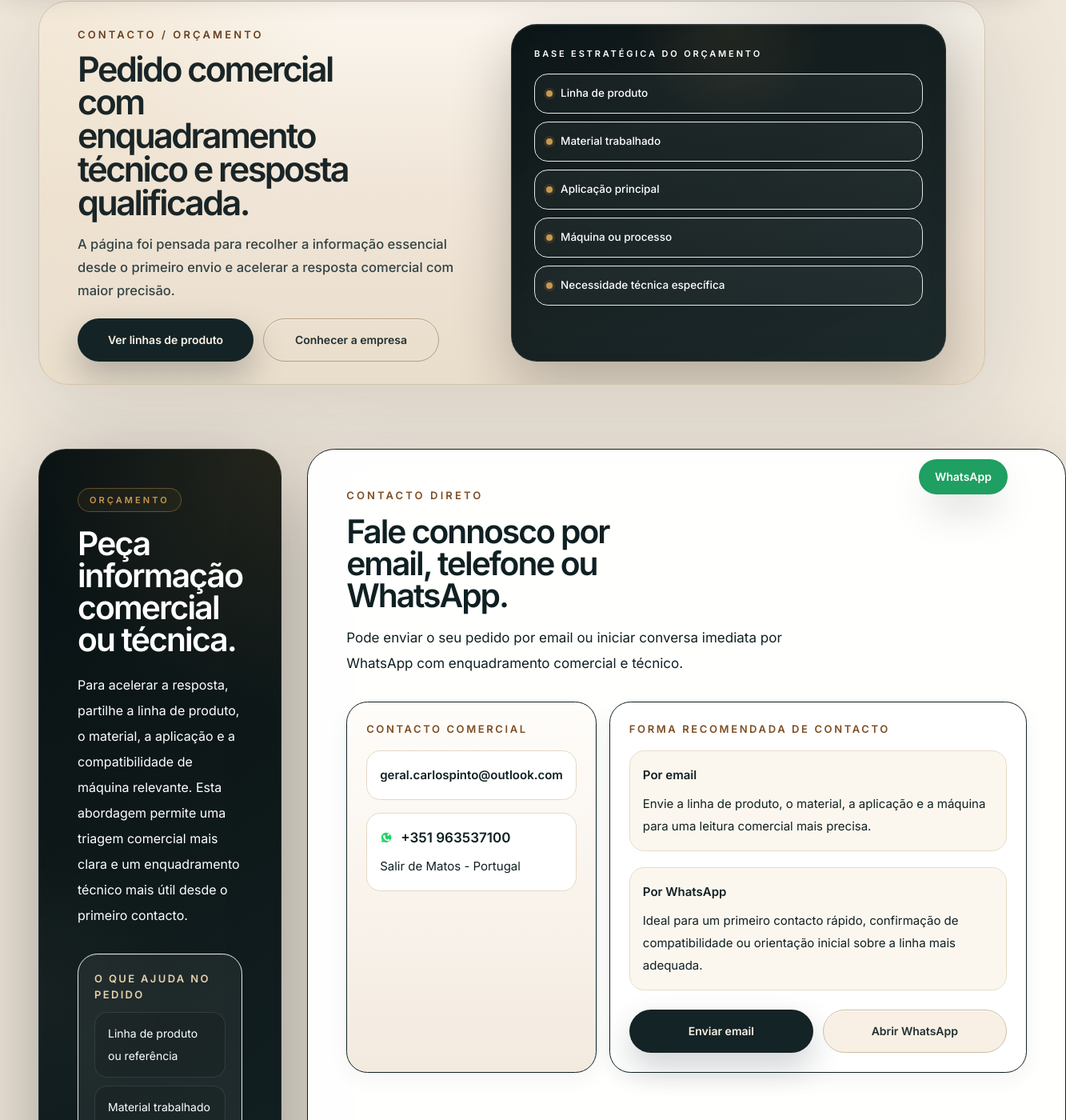
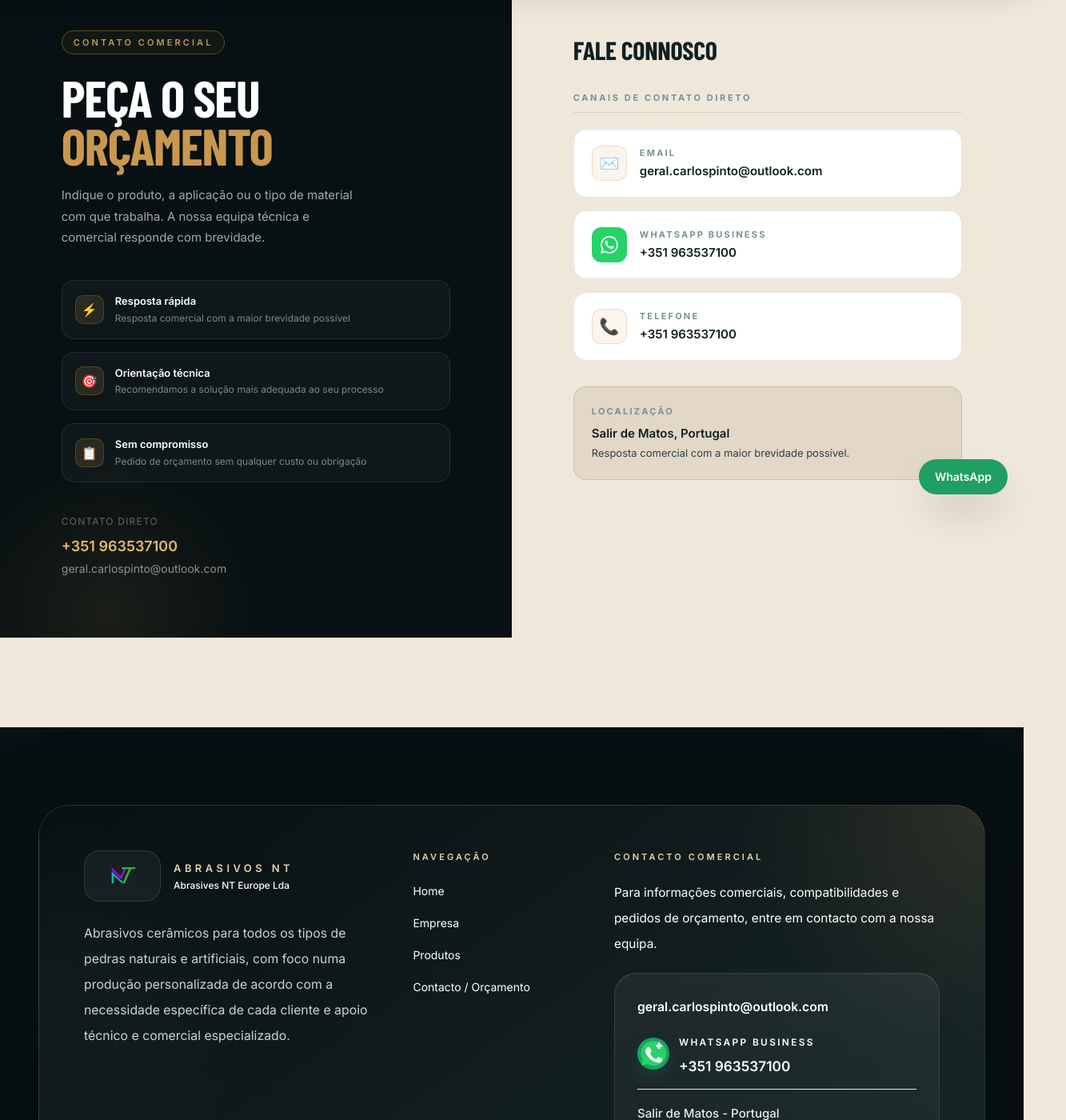
Before and after one commit to CAP1974/abrasivos-nt-site, a Next.js app: page /orcamento in a window 1280 px wide. Shown: the part 162-1562 px from the top of the page at 80% size, 1333 px wide, since content can reach past the window. Built offline with nearby package versions, Linux system fonts and the light colour scheme; a web font is replaced by a local one.

Commit message:
Update page.tsx

```diff
--- a/app/orcamento/page.tsx
+++ b/app/orcamento/page.tsx
@@ -1,168 +1,132 @@
 import Link from "next/link";
+import { SiteHeader } from "@/components/site-header";
 import { SiteFooter } from "@/components/site-footer";
-import { SiteHeader } from "@/components/site-header";
-import { WhatsAppBusinessIcon } from "@/components/whatsapp-business-icon";
 import { WhatsAppButton } from "@/components/whatsapp-button";
-
-const heroItems = [
-  "Linha de produto",
-  "Material trabalhado",
-  "Aplicação principal",
-  "Máquina ou processo",
-  "Necessidade técnica específica"
-];
+import { contact } from "@/content/site";
 
 export default function OrcamentoPage() {
   return (
     <>
       <SiteHeader />
-      <main className="pb-14 sm:pb-16">
-        <section className="container-shell pt-7 sm:pt-8 lg:pt-10">
-          <div className="mx-auto max-w-[1360px] overflow-hidden rounded-[2.3rem] border border-[#d2c2ad] bg-[radial-gradient(circle_at_top_left,rgba(201,154,81,0.14),transparent_30%),radial-gradient(circle_at_88%_14%,rgba(16,32,34,0.08),transparent_24%),linear-gradient(180deg,#fbf6ee_0%,#f0e5d7_50%,#e9ddcb_100%)] px-6 py-5 shadow-[0_34px_120px_rgba(16,32,34,0.12)] sm:px-8 sm:py-6 lg:px-10 lg:py-6 xl:grid xl:grid-cols-[0.96fr_1.04fr] xl:gap-10 xl:px-12 xl:py-7">
-            <div className="max-w-[620px] self-center">
-              <p className="mt-1 text-[13px] font-semibold uppercase tracking-[0.24em] text-sand-800">CONTACTO / ORÇAMENTO</p>
-              <h1 className="mt-3 max-w-[12.2ch] text-[1.95rem] font-semibold tracking-[-0.06em] text-[#1a2527] sm:text-[2.25rem] sm:leading-[1] lg:text-[2.5rem] lg:leading-[0.97] xl:text-[2.7rem]">
-                Pedido comercial com enquadramento técnico e resposta qualificada.
+      <main>
+        <div style={{ display: "grid", gridTemplateColumns: "1fr 1fr", minHeight: "calc(100vh - 73px)" }}
+          className="max-lg:grid-cols-1">
+
+          {/* LEFT — dark */}
+          <div className="relative overflow-hidden flex flex-col justify-between"
+            style={{ background: "var(--deep)", color: "#fff", padding: "clamp(48px,6vw,80px)" }}>
+            <div className="absolute pointer-events-none"
+              style={{ bottom: "-20%", left: "-10%", width: 400, height: 400, borderRadius: "50%", background: "radial-gradient(circle,rgba(201,152,79,0.1) 0%,transparent 70%)" }} />
+
+            <div className="relative z-10">
+              <div className="section-kicker mb-6">Contato Comercial</div>
+              <h1 style={{ fontFamily: "var(--font-barlow),sans-serif", fontSize: "clamp(2.8rem,5vw,4.8rem)", fontWeight: 800, textTransform: "uppercase", letterSpacing: "-0.02em", lineHeight: 0.93, marginBottom: 20 }}>
+                Peça o seu<br /><em style={{ color: "var(--sand)", fontStyle: "normal" }}>Orçamento</em>
               </h1>
-              <p className="mt-4 max-w-[560px] text-[15px] font-medium leading-7 text-[#334345] sm:text-[16px] sm:leading-[1.75] lg:text-[16.5px]">
-                A página foi pensada para recolher a informação essencial desde o primeiro envio e acelerar a resposta comercial com maior precisão.
+              <p style={{ fontSize: 15, lineHeight: 1.75, color: "rgba(255,255,255,0.64)", maxWidth: "40ch" }}>
+                Indique o produto, a aplicação ou o tipo de material com que trabalha. A nossa equipa técnica e comercial responde com brevidade.
               </p>
-              <div className="mt-5 flex flex-col gap-3 sm:flex-row">
-                <Link
-                  href="/produtos"
-                  className="inline-flex min-h-[54px] min-w-[220px] items-center justify-center rounded-full bg-[#142325] px-7 py-4 text-sm font-semibold text-[#faf3e7] shadow-[0_18px_40px_rgba(16,32,34,0.26)] transition duration-200 hover:-translate-y-0.5 hover:bg-[#0d181a]"
-                >
-                  Ver linhas de produto
-                </Link>
-                <Link
-                  href="/empresa"
-                  className="inline-flex min-h-[54px] min-w-[220px] items-center justify-center rounded-full border border-[#b39e81] bg-white/28 px-7 py-4 text-sm font-semibold text-[#223133] shadow-[inset_0_1px_0_rgba(255,255,255,0.52)] transition duration-200 hover:-translate-y-0.5 hover:bg-white/44"
-                >
-                  Conhecer a empresa
-                </Link>
+
+              <div style={{ display: "grid", gap: 16, marginTop: 40 }}>
+                {[
+                  { icon: "⚡", title: "Resposta rápida", desc: "Resposta comercial com a maior brevidade possível" },
+                  { icon: "🎯", title: "Orientação técnica", desc: "Recomendamos a solução mais adequada ao seu processo" },
+                  { icon: "📋", title: "Sem compromisso", desc: "Pedido de orçamento sem qualquer custo ou obrigação" },
+                ].map((p) => (
+                  <div key={p.title} style={{ display: "flex", alignItems: "center", gap: 14, padding: 16, borderRadius: 16, border: "1px solid rgba(255,255,255,0.09)", background: "rgba(255,255,255,0.03)" }}>
+                    <div style={{ width: 36, height: 36, borderRadius: 10, background: "rgba(201,152,79,0.15)", border: "1px solid rgba(201,152,79,0.25)", display: "flex", alignItems: "center", justifyContent: "center", fontSize: 16, flexShrink: 0 }}>
+                      {p.icon}
                     </div>
+                    <div>
+                      <h5 style={{ fontSize: 13, fontWeight: 600, color: "#fff", marginBottom: 2 }}>{p.title}</h5>
+                      <p style={{ fontSize: 12, color: "rgba(255,255,255,0.48)" }}>{p.desc}</p>
                     </div>
-
-            <div className="mt-7 xl:mt-0 xl:self-stretch">
-              <div className="h-full rounded-[2rem] border border-white/10 bg-[radial-gradient(circle_at_top,rgba(201,154,81,0.1),transparent_24%),linear-gradient(155deg,rgba(7,16,18,0.98)_0%,rgba(13,23,24,0.97)_34%,rgba(20,35,37,0.96)_100%)] px-5 py-5 text-white shadow-[0_28px_72px_rgba(5,9,10,0.24),inset_0_1px_0_rgba(255,255,255,0.05),inset_0_-10px_24px_rgba(0,0,0,0.07)] sm:px-6 sm:py-6 lg:px-7 lg:py-7">
-                <p className="text-[11px] font-semibold uppercase tracking-[0.26em] text-sand-100/86">Base estratégica do orçamento</p>
-                <div className="mt-4 grid gap-2.5">
-                  {heroItems.map((item) => (
-                    <div
-                      key={item}
-                      className="group flex min-h-[50px] items-center gap-2.5 rounded-[1.05rem] border border-white/9 bg-[linear-gradient(180deg,rgba(255,255,255,0.04)_0%,rgba(255,255,255,0.022)_100%)] px-3.5 py-2.5 shadow-[inset_0_1px_0_rgba(255,255,255,0.045)] transition duration-300 ease-out hover:border-sand-300/18 hover:bg-[linear-gradient(180deg,rgba(255,255,255,0.055)_0%,rgba(255,255,255,0.03)_100%)] hover:shadow-[0_8px_18px_rgba(0,0,0,0.1),inset_0_1px_0_rgba(255,255,255,0.05)]"
-                    >
-                      <span className="h-2 w-2 shrink-0 rounded-full bg-sand-400 shadow-[0_0_0_3px_rgba(201,154,81,0.12),0_0_10px_rgba(201,154,81,0.12)] transition duration-300 group-hover:shadow-[0_0_0_3px_rgba(201,154,81,0.14),0_0_12px_rgba(201,154,81,0.14)]" />
-                      <p className="text-[13px] font-medium leading-5.5 text-white/93 sm:text-[13.5px]">{item}</p>
                   </div>
                 ))}
               </div>
             </div>
+
+            <div className="relative z-10 mt-10">
+              <p style={{ fontSize: 12, color: "rgba(255,255,255,0.35)", marginBottom: 8, letterSpacing: "0.1em", textTransform: "uppercase" }}>
+                Contato direto
+              </p>
+              <a href={`tel:${contact.phone}`}
+                style={{ display: "block", fontSize: 18, fontWeight: 600, color: "var(--sand-light)" }}>
+                {contact.phone}
+              </a>
+              <a href={`mailto:${contact.email}`}
+                style={{ display: "block", fontSize: 14, color: "rgba(255,255,255,0.52)", marginTop: 4 }}>
+                {contact.email}
+              </a>
             </div>
           </div>
-        </section>
 
-        <section className="container-shell pt-14 sm:pt-16 lg:pt-18 xl:pt-20">
-          <div className="mx-auto max-w-[1360px] grid gap-6 xl:grid-cols-[0.9fr_1.1fr] xl:gap-8">
-            <div className="surface-dark rounded-[2.15rem] border border-white/10 p-8 text-white shadow-[0_34px_110px_rgba(5,9,10,0.34)] sm:p-10 lg:p-12">
-              <span className="section-kicker border-sand-300/30 bg-sand-300/10 text-sand-200">Orçamento</span>
-              <h2 className="mt-5 max-w-[13ch] text-[2.1rem] font-semibold tracking-[-0.045em] text-white sm:text-[2.55rem] lg:leading-[0.98]">
-                Peça informação comercial ou técnica.
+          {/* RIGHT — light */}
+          <div className="flex items-start" style={{ background: "var(--cream)", padding: "clamp(48px,6vw,80px)" }}>
+            <div style={{ width: "100%", maxWidth: 520 }}>
+              <h2 style={{ fontFamily: "var(--font-barlow),sans-serif", fontSize: "2rem", fontWeight: 800, textTransform: "uppercase", letterSpacing: "-0.01em", color: "var(--steel)", marginBottom: 28 }}>
+                Fale connosco
               </h2>
-              <p className="mt-5 text-[1rem] leading-8 text-white/82">
-                Para acelerar a resposta, partilhe a linha de produto, o material, a aplicação e a compatibilidade de máquina relevante. Esta abordagem permite uma triagem comercial mais clara e um enquadramento técnico mais útil desde o primeiro contacto.
+
+              <p style={{ fontSize: 11, fontWeight: 700, letterSpacing: "0.24em", textTransform: "uppercase", color: "var(--text-muted)", marginBottom: 20, paddingBottom: 10, borderBottom: "1px solid var(--border-light)" }}>
+                Canais de contato direto
               </p>
 
-              <div className="mt-8 grid gap-4 text-sm text-white/78">
-                <div className="rounded-[1.55rem] border border-white/12 bg-white/[0.06] px-5 py-5 shadow-[inset_0_1px_0_rgba(255,255,255,0.08)]">
-                  <p className="text-[13px] font-semibold uppercase tracking-[0.18em] text-sand-200">O que ajuda no pedido</p>
-                  <ul className="mt-3 grid gap-2.5 leading-7 text-white/84">
-                    <li className="rounded-[1rem] border border-white/10 bg-black/10 px-4 py-3">Linha de produto ou referência</li>
-                    <li className="rounded-[1rem] border border-white/10 bg-black/10 px-4 py-3">Material trabalhado</li>
-                    <li className="rounded-[1rem] border border-white/10 bg-black/10 px-4 py-3">Aplicação principal</li>
-                    <li className="rounded-[1rem] border border-white/10 bg-black/10 px-4 py-3">Máquina, processo ou compatibilidade relevante</li>
-                  </ul>
+              <div style={{ display: "grid", gap: 16, marginBottom: 32 }}>
+                {/* Email */}
+                <a href={`mailto:${contact.email}`}
+                  style={{ display: "flex", alignItems: "center", gap: 16, padding: "20px 22px", borderRadius: 16, border: "1.5px solid var(--border-light)", background: "#fff", transition: "border-color .18s,box-shadow .18s" }}
+                  onMouseOver={(e) => { (e.currentTarget as HTMLElement).style.borderColor = "rgba(201,152,79,0.6)"; (e.currentTarget as HTMLElement).style.boxShadow = "0 6px 20px rgba(16,32,34,0.08)"; }}
+                  onMouseOut={(e) => { (e.currentTarget as HTMLElement).style.borderColor = "var(--border-light)"; (e.currentTarget as HTMLElement).style.boxShadow = "none"; }}>
+                  <div style={{ width: 44, height: 44, borderRadius: 12, background: "rgba(201,152,79,0.1)", border: "1px solid rgba(201,152,79,0.25)", display: "flex", alignItems: "center", justifyContent: "center", flexShrink: 0, fontSize: 20 }}>
+                    ✉️
+                  </div>
+                  <div>
+                    <div style={{ fontSize: 11, fontWeight: 700, letterSpacing: "0.2em", textTransform: "uppercase", color: "var(--text-muted)", marginBottom: 4 }}>Email</div>
+                    <div style={{ fontSize: 15, fontWeight: 600, color: "var(--steel)" }}>{contact.email}</div>
+                  </div>
+                </a>
+
+                {/* WhatsApp */}
+                <a href={`https://wa.me/${contact.whatsapp.replace(/\s/g, "")}`} target="_blank" rel="noopener"
+                  style={{ display: "flex", alignItems: "center", gap: 16, padding: "20px 22px", borderRadius: 16, border: "1.5px solid var(--border-light)", background: "#fff", transition: "border-color .18s,box-shadow .18s" }}
+                  onMouseOver={(e) => { (e.currentTarget as HTMLElement).style.borderColor = "rgba(37,211,102,0.5)"; (e.currentTarget as HTMLElement).style.boxShadow = "0 6px 20px rgba(16,32,34,0.08)"; }}
+                  onMouseOut={(e) => { (e.currentTarget as HTMLElement).style.borderColor = "var(--border-light)"; (e.currentTarget as HTMLElement).style.boxShadow = "none"; }}>
+                  <div style={{ width: 44, height: 44, borderRadius: 12, background: "#25D366", display: "flex", alignItems: "center", justifyContent: "center", flexShrink: 0 }}>
+                    <svg viewBox="0 0 24 24" fill="white" width={22} height={22}>
+                      <path d="M17.472 14.382c-.297-.149-1.758-.867-2.03-.967-.273-.099-.471-.148-.67.15-.197.297-.767.966-.94 1.164-.173.199-.347.223-.644.075-.297-.15-1.255-.463-2.39-1.475-.883-.788-1.48-1.761-1.653-2.059-.173-.297-.018-.458.13-.606.134-.133.298-.347.446-.52.149-.174.198-.298.298-.497.099-.198.05-.371-.025-.52-.075-.149-.669-1.612-.916-2.207-.242-.579-.487-.5-.669-.51-.173-.008-.371-.01-.57-.01-.198 0-.52.074-.792.372-.272.297-1.04 1.016-1.04 2.479 0 1.462 1.065 2.875 1.213 3.074.149.198 2.096 3.2 5.077 4.487.709.306 1.262.489 1.694.625.712.227 1.36.195 1.871.118.571-.085 1.758-.719 2.006-1.413.248-.694.248-1.289.173-1.413-.074-.124-.272-.198-.57-.347m-5.421 7.403h-.004a9.87 9.87 0 01-5.031-1.378l-.361-.214-3.741.982.998-3.648-.235-.374a9.86 9.86 0 01-1.51-5.26c.001-5.45 4.436-9.884 9.888-9.884 2.64 0 5.122 1.03 6.988 2.898a9.825 9.825 0 012.893 6.994c-.003 5.45-4.437 9.884-9.885 9.884m8.413-18.297A11.815 11.815 0 0012.05 0C5.495 0 .16 5.335.157 11.892c0 2.096.547 4.142 1.588 5.945L.057 24l6.305-1.654a11.882 11.882 0 005.683 1.448h.005c6.554 0 11.89-5.335 11.893-11.893a11.821 11.821 0 00-3.48-8.413z" />
+                    </svg>
+                  </div>
+                  <div>
+                    <div style={{ fontSize: 11, fontWeight: 700, letterSpacing: "0.2em", textTransform: "uppercase", color: "var(--text-muted)", marginBottom: 4 }}>WhatsApp Business</div>
+                    <div style={{ fontSize: 15, fontWeight: 600, color: "var(--steel)" }}>{contact.whatsapp}</div>
+                  </div>
+                </a>
+
+                {/* Phone */}
+                <a href={`tel:${contact.phone}`}
+                  style={{ display: "flex", alignItems: "center", gap: 16, padding: "20px 22px", borderRadius: 16, border: "1.5px solid var(--border-light)", background: "#fff", transition: "border-color .18s,box-shadow .18s" }}
+                  onMouseOver={(e) => { (e.currentTarget as HTMLElement).style.borderColor = "rgba(201,152,79,0.6)"; (e.currentTarget as HTMLElement).style.boxShadow = "0 6px 20px rgba(16,32,34,0.08)"; }}
+                  onMouseOut={(e) => { (e.currentTarget as HTMLElement).style.borderColor = "var(--border-light)"; (e.currentTarget as HTMLElement).style.boxShadow = "none"; }}>
+                  <div style={{ width: 44, height: 44, borderRadius: 12, background: "rgba(201,152,79,0.1)", border: "1px solid rgba(201,152,79,0.25)", display: "flex", alignItems: "center", justifyContent: "center", flexShrink: 0, fontSize: 20 }}>
+                    📞
+                  </div>
+                  <div>
+                    <div style={{ fontSize: 11, fontWeight: 700, letterSpacing: "0.2em", textTransform: "uppercase", color: "var(--text-muted)", marginBottom: 4 }}>Telefone</div>
+                    <div style={{ fontSize: 15, fontWeight: 600, color: "var(--steel)" }}>{contact.phone}</div>
+                  </div>
+                </a>
               </div>
 
-                <div className="rounded-[1.55rem] border border-white/12 bg-white/[0.06] px-5 py-5 shadow-[inset_0_1px_0_rgba(255,255,255,0.08)]">
-                  <p className="text-[13px] font-semibold uppercase tracking-[0.18em] text-sand-200">Resposta comercial</p>
-                  <p className="mt-3 leading-7 text-white/84">
-                    Pedidos comerciais com maior contexto recebem resposta mais útil, mais rápida e melhor orientada.
-                  </p>
+              <div style={{ padding: 22, borderRadius: 16, background: "var(--cream-2)", border: "1px solid var(--border-light)" }}>
+                <div style={{ fontSize: 11, fontWeight: 700, letterSpacing: "0.2em", textTransform: "uppercase", color: "var(--text-muted)", marginBottom: 8 }}>Localização</div>
+                <div style={{ fontSize: 15, fontWeight: 600, color: "var(--steel)", marginBottom: 4 }}>{contact.locationLabel}, {contact.locationValue}</div>
+                <div style={{ fontSize: 13, color: "var(--steel-mid)" }}>{contact.responseWindow}</div>
               </div>
             </div>
           </div>
 
-            <div className="panel-strong border-[color:var(--border-strong)] p-8 shadow-[0_20px_52px_rgba(16,32,34,0.07)] sm:p-10 lg:p-12">
-              <div className="max-w-[760px]">
-                <p className="text-[13px] font-semibold uppercase tracking-[0.24em] text-sand-700">Contacto direto</p>
-                <h2 className="mt-4 max-w-[16ch] text-[2rem] font-semibold tracking-[-0.05em] text-steel-950 sm:text-[2.35rem] lg:text-[2.55rem] lg:leading-[0.98]">
-                  Fale connosco por email, telefone ou WhatsApp.
-                </h2>
-                <p className="mt-4 max-w-[620px] text-[16px] leading-8 text-steel-900/88 sm:text-[17px]">
-                  Pode enviar o seu pedido por email ou iniciar conversa imediata por WhatsApp com enquadramento comercial e técnico.
-                </p>
         </div>
-
-              <div className="mt-8 grid gap-4 lg:grid-cols-[0.88fr_1.12fr]">
-                <div className="rounded-[1.65rem] border border-[color:var(--border-strong)] bg-[linear-gradient(180deg,#fffdfa_0%,#f3eadf_100%)] px-6 py-6 shadow-[0_8px_26px_rgba(16,32,34,0.05),inset_0_1px_0_rgba(255,255,255,0.85)]">
-                  <p className="text-[13px] font-semibold uppercase tracking-[0.2em] text-sand-700">Contacto comercial</p>
-                  <div className="mt-4 grid gap-4">
-                    <a
-                      href="mailto:geral.carlospinto@outlook.com"
-                      className="rounded-[1.1rem] border border-[#e5d8c5] bg-white px-4 py-4 text-[15px] font-semibold leading-7 text-steel-950 shadow-[inset_0_1px_0_rgba(255,255,255,0.9)] transition duration-200 hover:border-sand-400"
-                    >
-                      geral.carlospinto@outlook.com
-                    </a>
-                    <div className="rounded-[1.1rem] border border-[#e5d8c5] bg-white px-4 py-4 shadow-[inset_0_1px_0_rgba(255,255,255,0.9)]">
-                      <div className="inline-flex items-center gap-2.5 text-[17px] font-semibold leading-7 text-steel-950">
-                        <WhatsAppBusinessIcon className="h-4 w-4 shrink-0" />
-                        <span>+351 963537100</span>
-                      </div>
-                      <p className="mt-2 text-[15px] leading-7 text-steel-900/82">Salir de Matos - Portugal</p>
-                    </div>
-                  </div>
-                </div>
-
-                <div className="rounded-[1.65rem] border border-[color:var(--border-strong)] bg-white px-6 py-6 shadow-[0_8px_26px_rgba(16,32,34,0.05),inset_0_1px_0_rgba(255,255,255,0.85)]">
-                  <p className="text-[13px] font-semibold uppercase tracking-[0.2em] text-sand-700">Forma recomendada de contacto</p>
-                  <div className="mt-4 space-y-5">
-                    <div className="rounded-[1.15rem] border border-[#e7dcc8] bg-[#fbf7ef] px-4 py-4">
-                      <p className="text-[15px] font-semibold leading-7 text-steel-950">Por email</p>
-                      <p className="mt-2 text-[15px] leading-7 text-steel-900/82">
-                        Envie a linha de produto, o material, a aplicação e a máquina para uma leitura comercial mais precisa.
-                      </p>
-                    </div>
-                    <div className="rounded-[1.15rem] border border-[#e7dcc8] bg-[#fbf7ef] px-4 py-4">
-                      <p className="text-[15px] font-semibold leading-7 text-steel-950">Por WhatsApp</p>
-                      <p className="mt-2 text-[15px] leading-7 text-steel-900/82">
-                        Ideal para um primeiro contacto rápido, confirmação de compatibilidade ou orientação inicial sobre a linha mais adequada.
-                      </p>
-                    </div>
-                  </div>
-
-                  <div className="mt-6 flex flex-col gap-3 sm:flex-row">
-                    <a
-                      href="mailto:geral.carlospinto@outlook.com"
-                      className="inline-flex min-h-[54px] min-w-[230px] items-center justify-center rounded-full bg-[#142325] px-7 py-4 text-sm font-semibold text-[#faf3e7] shadow-[0_18px_40px_rgba(16,32,34,0.2)] transition duration-200 hover:-translate-y-0.5 hover:bg-[#0d181a]"
-                    >
-                      Enviar email
-                    </a>
-                    <a
-                      href="https://wa.me/351963537100?text=Ol%C3%A1%2C%20obrigado%20pelo%20seu%20contacto.%20Estamos%20dispon%C3%ADveis%20para%20ajudar%20com%20a%20informa%C3%A7%C3%A3o%20comercial%20ou%20t%C3%A9cnica%20de%20que%20necessita."
-                      target="_blank"
-                      rel="noreferrer"
-                      className="inline-flex min-h-[54px] min-w-[230px] items-center justify-center rounded-full border border-[#cfbea5] bg-[#f8f0e4] px-7 py-4 text-sm font-semibold text-[#223133] shadow-[inset_0_1px_0_rgba(255,255,255,0.8)] transition duration-200 hover:-translate-y-0.5 hover:border-sand-400 hover:bg-[#f7f1e7]"
-                    >
-                      Abrir WhatsApp
-                    </a>
-                  </div>
-                </div>
-              </div>
-            </div>
-          </div>
-        </section>
-
       </main>
       <SiteFooter />
       <WhatsAppButton />
```
Lines whose indentation alone changed are shown as unchanged.
